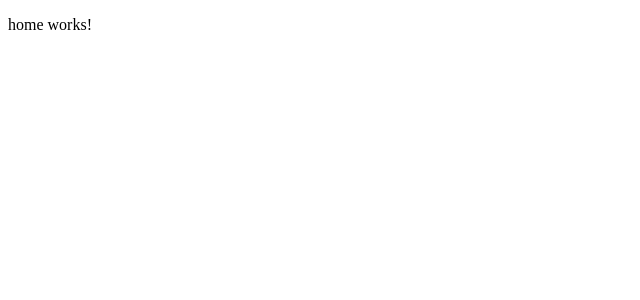
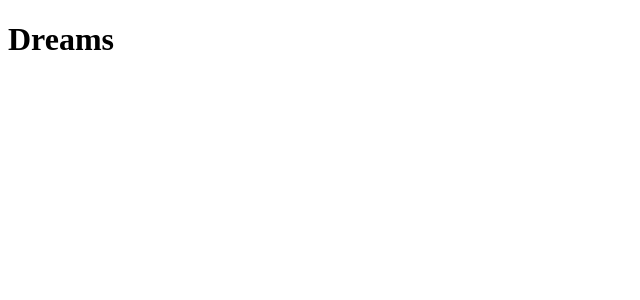
Before and after one commit to Cismaticowebdev/dreams, an Angular app: page / in a window 1280 px wide. Shown: the top 300 px of the page, without its empty margins (0-640 px from the left). Built offline with nearby package versions, Linux system fonts and the light colour scheme.

Commit message:
Update home h1

```diff
--- a/src/app/home/home.component.html
+++ b/src/app/home/home.component.html
@@ -1 +1 @@
-<p>home works!</p>
+<h1>Dreams</h1>
```
